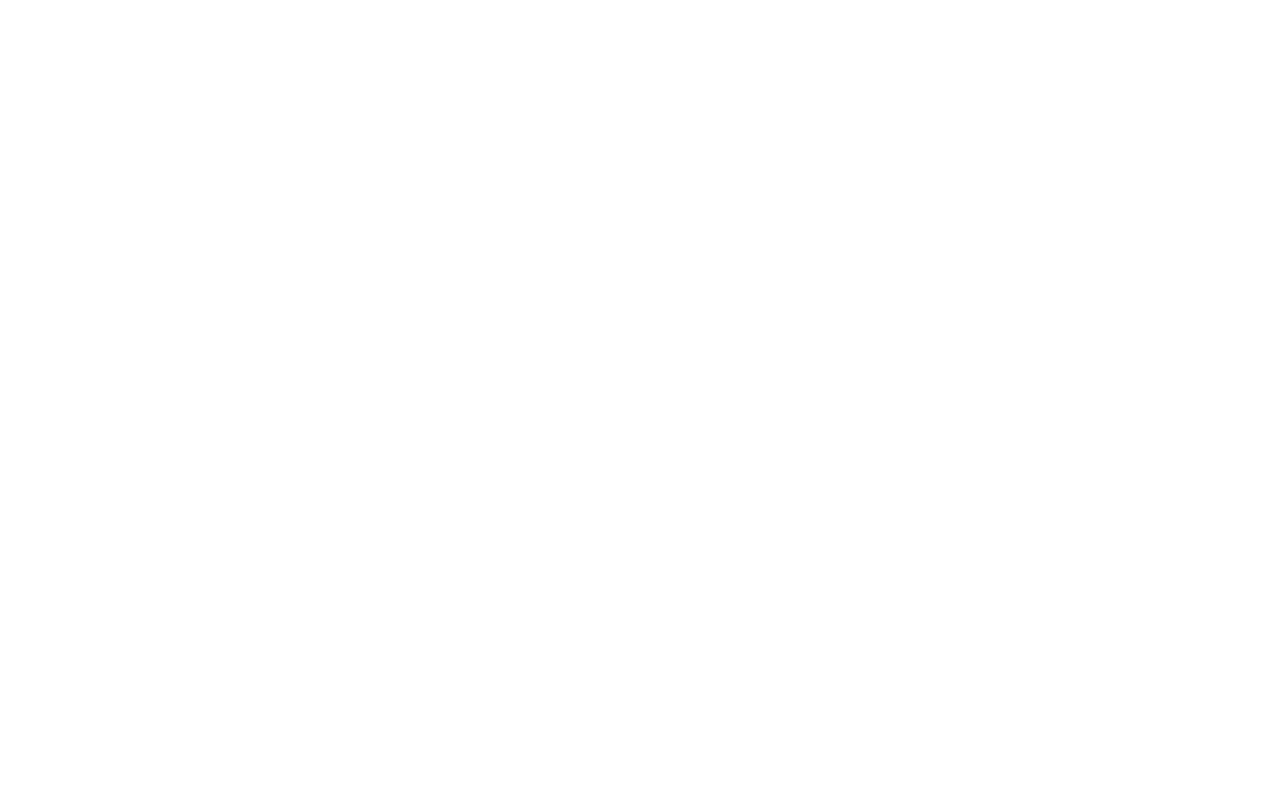
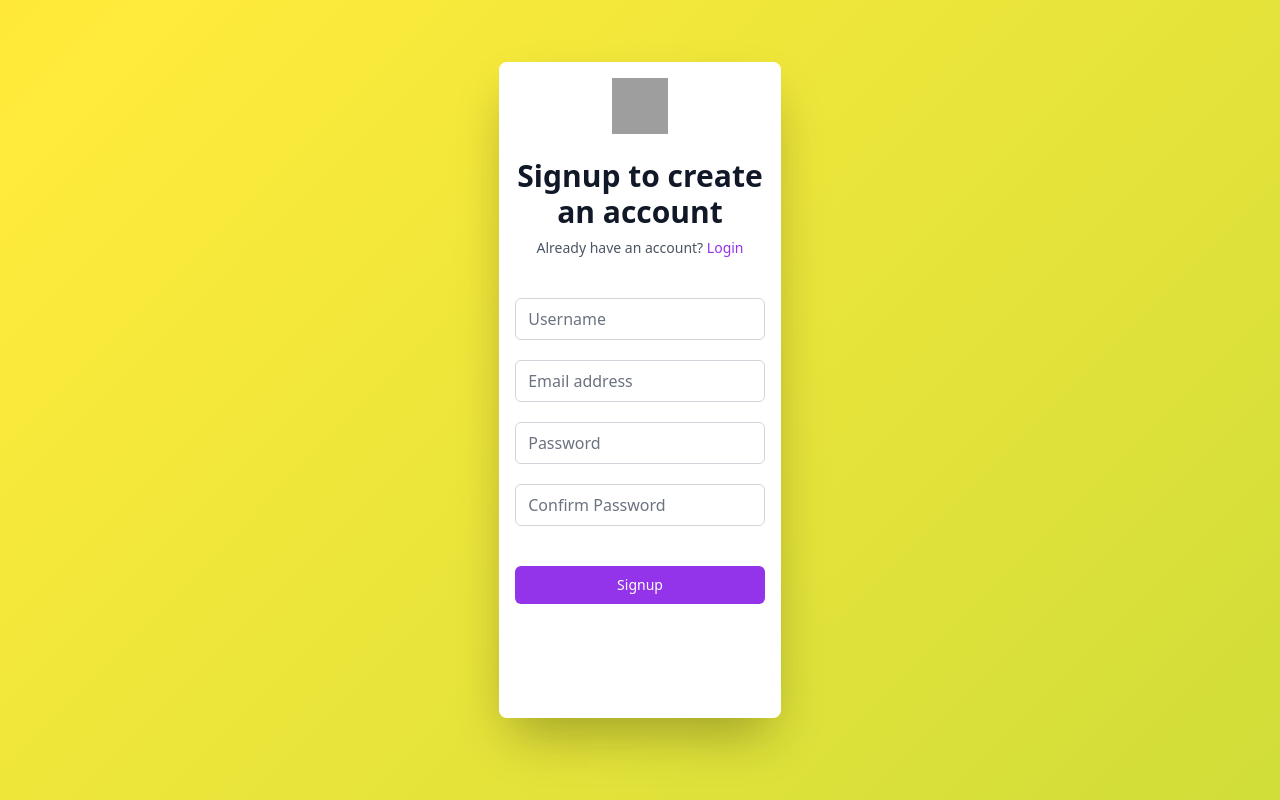
Before and after one commit to teqard-labs/dashboard2.0, a React (Vite) app: page /signup in a window 1280 px wide. Before the commit this address had no page. Built offline with nearby package versions, Linux system fonts and the light colour scheme; grey boxes are pictures that could not be loaded.

Commit message:
fixed routing issue

```diff
--- a/src/App.jsx
+++ b/src/App.jsx
@@ -31,9 +31,9 @@
   return (
     <Routes>
       <Route path="/">
-        <Route path="/dashboard2.0/" element={<LoginPage />} />
-        <Route path="/dashboard2.0/dashboard" element={<Dashboard />} />
-        <Route path="/dashboard2.0/signup" element={<SignupPage />} />
+        <Route path="/" element={<LoginPage />} />
+        <Route path="dashboard" element={<Dashboard />} />
+        <Route path="signup" element={<SignupPage />} />
       </Route>
     </Routes>
   );
--- a/vite.config.js
+++ b/vite.config.js
@@ -4,7 +4,6 @@
 
 // https://vitejs.dev/config/
 export default defineConfig({
-  base: '/dashboard2.0/',
   css: {
     postcss,
   },
```
